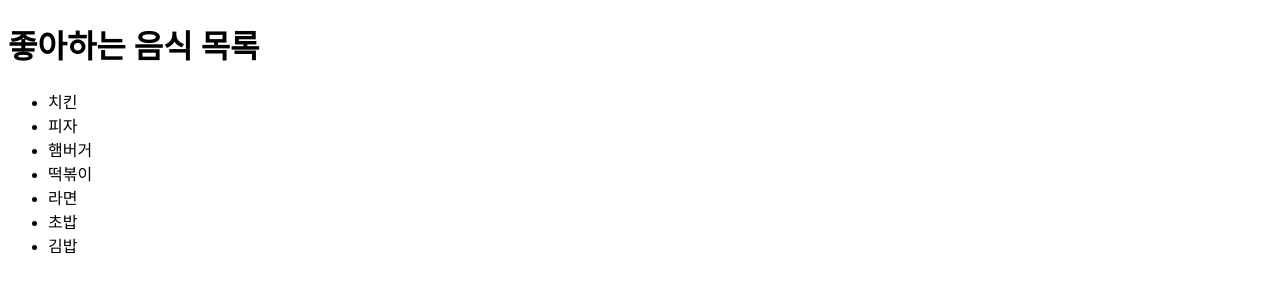
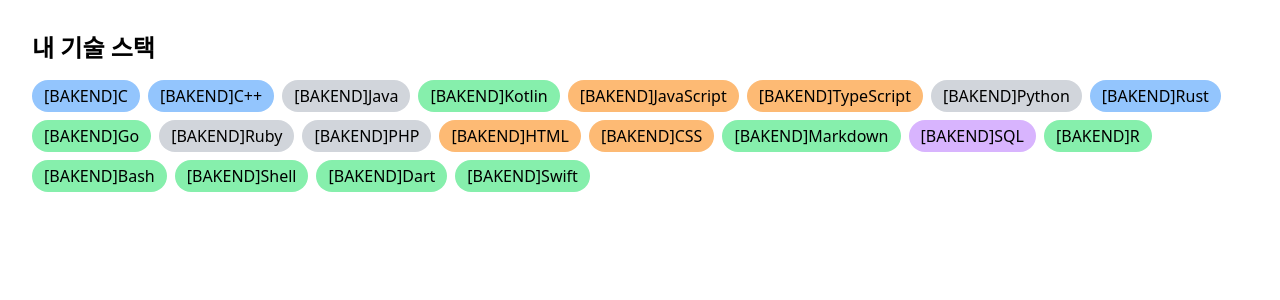
Before and after one commit to wooju2942/hello_flask, a Flask app: page / in a window 1280 px wide. Shown: the top 300 px of the page. Run offline with Flask 3, Linux system fonts and the light colour scheme; some libraries are stand-ins or nearby versions.

Commit message:
commit message

```diff
--- a/app.py
+++ b/app.py
@@ -4,8 +4,17 @@ app = Flask(__name__)
 
 @app.route('/')
 def home():
-    foods = ["치킨", "피자", "햄버거","떡볶이", "라면", "초밥","김밥"]
-    return render_template('index.html', data=foods)
+    skills = [
+        "C", "C++", "C#", "Java", "Kotlin",
+        "JavaScript", "TypeScript",
+        "Python", "Rust", "Go",
+        "Ruby", "PHP",
+        "HTML", "CSS", "Markdown",
+        "SQL", "R",
+        "Bash", "Shell",
+        "Dart", "Swift"
+    ]
+    return render_template('index.html', data=skills)
 
 if __name__ == '__main__':
     app.run(debug=True)
--- a/templates/index.html
+++ b/templates/index.html
@@ -1,15 +1,30 @@
 <!DOCTYPE html>
 <html>
 <head>
-    <title>음식 목록</title>
+    <title>내 기술 스택</title>
+    <script src="https://cdn.tailwindcss.com"></script>
 </head>
-<body>
-    <h1>좋아하는 음식 목록</h1>
+<body class="p-8">
+    <h1 class="text-2xl font-bold mb-4">내 기술 스택</h1>
 
-    <ul>
-        {% for food in data %}
-            <li>{{ food }}</li>
+    <div class="flex gap-2 flex-wrap">
+        {% for skill in data %}
+            {% if skill != "C#" %}
+                {% if skill == "Python" or skill == "Java" or skill == "Ruby" or skill == "PHP" %}
+                    <span class="bg-gray-300 px-3 py-1 rounded-full">[BAKEND]{{ skill }}</span>
+                {% elif skill == "SQL" %}
+                    <span class="bg-purple-300 px-3 py-1 rounded-full">[BAKEND]{{ skill }}</span>
+                {% elif skill == "HTML" or skill == "CSS" or skill == "JavaScript" or skill == "TypeScript" %}
+                    <span class="bg-orange-300 px-3 py-1 rounded-full">[BAKEND]{{ skill }}</span>
+                {% elif skill == "C" or skill == "C++" or skill == "Rust" %}
+                    <span class="bg-blue-300 px-3 py-1 rounded-full">[BAKEND]{{ skill }}</span>
+                {% elif skill == "Go" or skill == "Dart" or skill == "Kotlin" or skill == "Swift" or skill == "Bash" or skill == "Shell" or skill == "Markdown" or skill == "R" %}
+                    <span class="bg-green-300 px-3 py-1 rounded-full">[BAKEND]{{ skill }}</span>
+                {% else %}
+                    <span class="bg-gray-300 px-3 py-1 rounded-full">{{ skill }}</span>
+                {% endif %}
+             {%endif%}
         {% endfor %}
-    </ul>
+        </div>
 </body>
 </html>
```
